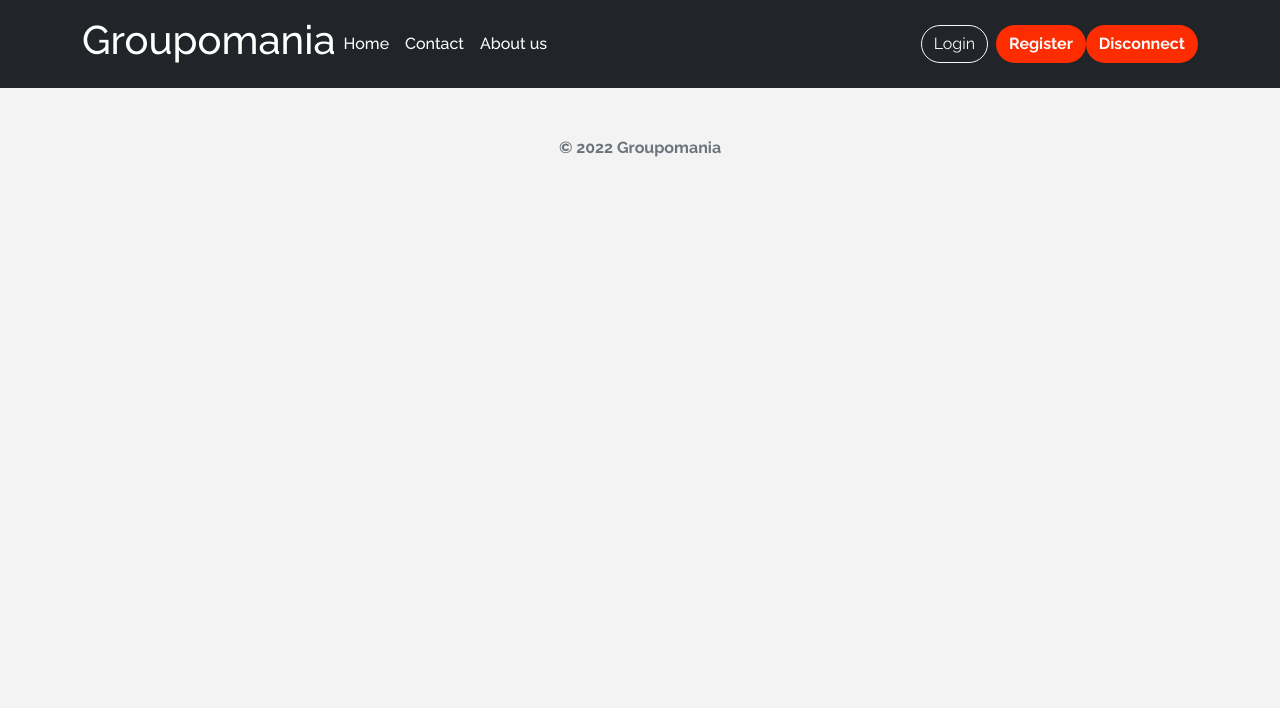
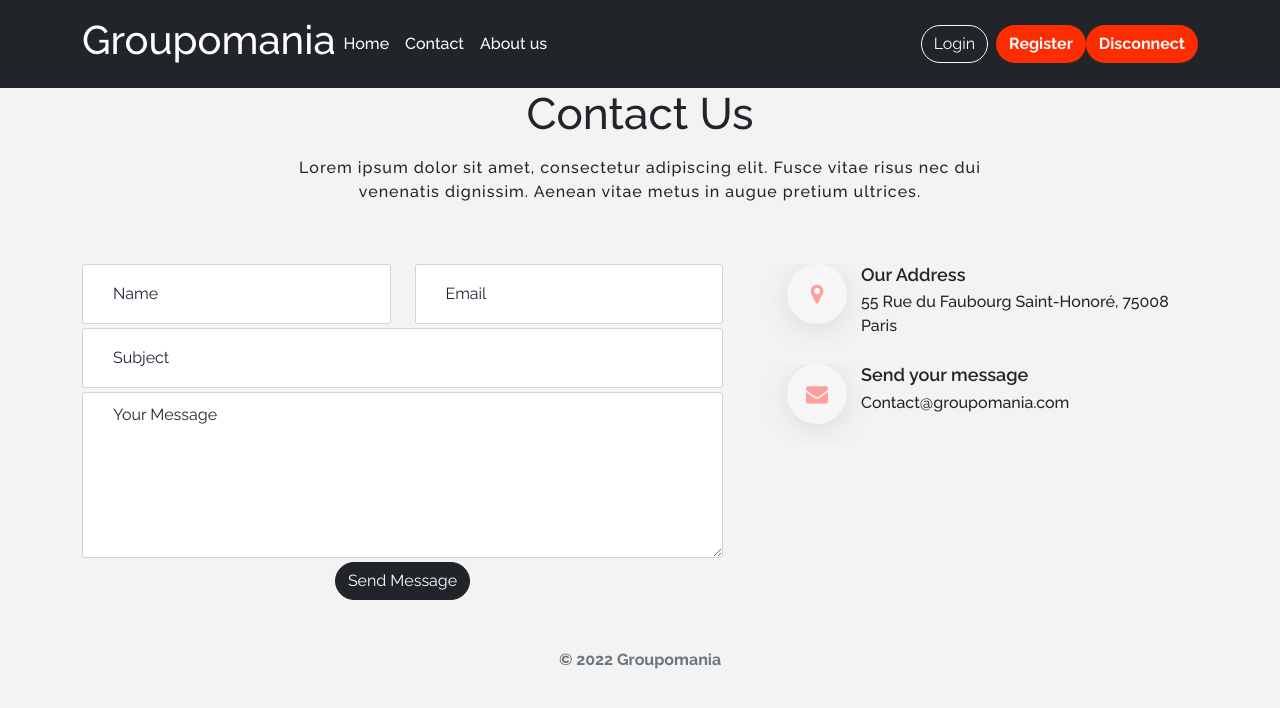
Before and after one commit to Vincent-Sniteur/Groupomania_front, a Vue app: page /contact in a window 1280 px wide. Shown: the top 708 px of the page. Built offline with nearby package versions, Linux system fonts and the light colour scheme.

Commit message:
Add global page contact

```diff
--- a/src/App.vue
+++ b/src/App.vue
@@ -8,6 +8,8 @@ import Footer from './components/UI/Footer.vue';
 </script>
 
 <template>
+<!-- Import FontAwesome -->
+<link href="https://maxcdn.bootstrapcdn.com/font-awesome/4.7.0/css/font-awesome.min.css" rel="stylesheet" />
   <body>
 
     <!-- Navbar -->
@@ -49,4 +51,5 @@ body {
     background-color: #FD2D01;
     font-weight: 700;
 }
+
 </style>
--- /dev/null
+++ b/src/components/Pages/Contact.vue
@@ -0,0 +1,192 @@
+<script>
+// Export Contact
+export default {
+  name: 'Contact',
+}
+</script>
+
+
+<template>
+<div id="contact" class="section-padding">
+	<div class="container">
+		<div class="section-title text-center">
+			<h1>Contact Us</h1>
+			<p>Lorem ipsum dolor sit amet, consectetur adipiscing elit. Fusce vitae risus nec dui venenatis dignissim. Aenean vitae metus in augue pretium ultrices.</p>
+		</div>
+		<div class="row">
+			<div class="col-lg-7">
+				<div class="contact">
+					<form class="form" name="contact-form" method="post" action="mailto:vincent.sniteur@gmail.com" onsubmit="return validation();">
+						<div class="row">
+							<div class="form-group col-md-6 mb-1">
+								<input type="text" name="name" class="form-control" placeholder="Name" required="required">
+							</div>
+							<div class="form-group col-md-6 mb-1">
+								<input type="email" name="email" class="form-control" placeholder="Email" required="required">
+							</div>
+							<div class="form-group col-md-12 mb-1">
+								<input type="text" name="subject" class="form-control" placeholder="Subject" required="required">
+							</div>
+							<div class="form-group col-md-12 mb-1">
+								<textarea rows="6" name="message" class="form-control" placeholder="Your Message" required="required"></textarea>
+							</div>
+							<div class="col-md-12 text-center">
+								<button type="submit" value="Send message" name="submit" id="submitButton" class="btn btn-dark rounded-pill" title="Submit Your Message!">Send Message</button>
+							</div>
+						</div>
+					</form>
+				</div>
+			</div><!--- END COL -->
+			<div class="col-lg-5">
+				<div class="single_address">
+					<i class="fa fa-map-marker"></i>
+					<h4>Our Address</h4>
+					<p>55 Rue du Faubourg Saint-Honoré, 75008 Paris</p>
+				</div>
+				<div class="single_address">
+					<i class="fa fa-envelope"></i>
+					<h4>Send your message</h4>
+					<p>Contact@groupomania.com</p>
+				</div>
+			</div><!--- END COL -->
+		</div><!--- END ROW -->
+	</div><!--- END CONTAINER -->
+</div>
+
+</template>
+
+<style scoped>
+
+@media only screen and (max-width:768px) {
+    .contact {
+        margin-bottom: 60px;
+    }
+}
+
+.contact input {
+    background: #fff;
+    border: 1px solid #ced4da;
+    border-radius: 3px;
+    -webkit-box-shadow: none;
+    box-shadow: none;
+    color: #232434;
+    font-size: 16px;
+    height: 60px;
+    padding: 10px;
+    width: 100%;
+    padding-left: 30px;
+    -webkit-transition: all 0.3s ease 0s;
+    -o-transition: all 0.3s ease 0s;
+    transition: all 0.3s ease 0s;
+}
+
+.contact textarea {
+    background: #fff;
+    border: 1px solid #ced4da;
+    border-radius: 3px;
+    -webkit-box-shadow: none;
+    box-shadow: none;
+    color: #232434;
+    font-size: 16px;
+    padding: 10px;
+    width: 100%;
+    padding-left: 30px;
+    -webkit-transition: all 0.3s ease 0s;
+    -o-transition: all 0.3s ease 0s;
+    transition: all 0.3s ease 0s;
+}
+
+.contact input:focus {
+    background: #fff;
+    border: 1px solid #fff;
+    color: #232434;
+    -webkit-box-shadow: none;
+    box-shadow: none;
+    outline: 0 none;
+}
+
+.contact textarea:focus {
+    background: #fff;
+    border: 1px solid #fff;
+    color: #232434;
+    -webkit-box-shadow: none;
+    box-shadow: none;
+    outline: 0 none;
+}
+
+.form-control::placeholder {
+    color: #232434;
+    opacity: 1;
+}
+
+/*START ADDRESS*/
+
+.single_address {
+    overflow: hidden;
+    margin-bottom: 10px;
+    padding-left: 40px;
+}
+
+@media only screen and (max-width:768px) {
+    .single_address {
+        padding-left: 0px;
+    }
+}
+
+.single_address i {
+    background: #f6f6f6;
+    color: #fd9f9f;
+    border-radius: 30px;
+    width: 60px;
+    height: 60px;
+    line-height: 60px;
+    text-align: center;
+    float: left;
+    margin-right: 14px;
+    font-size: 22px;
+    -webkit-box-shadow: 0 5px 30px 0 rgba(0, 0, 0, 0.1);
+    box-shadow: 0 5px 30px 0 rgba(0, 0, 0, 0.1);
+    margin-bottom: 20px;
+    -webkit-transition: all 0.3s ease 0s;
+    -o-transition: all 0.3s ease 0s;
+    transition: all 0.3s ease 0s;
+}
+
+.single_address:hover i {
+    background: #fd9f9f;
+    color: #fff;
+}
+
+.single_address h4 {
+    font-size: 18px;
+    margin-bottom: 0px;
+    overflow: hidden;
+    font-weight: 600;
+}
+
+.single_address p {
+    overflow: hidden;
+    margin-top: 5px;
+}
+
+.section-title h1 {
+    font-size: 44px;
+    font-weight: 500;
+    margin-top: 0;
+    position: relative;
+    text-transform: capitalize;
+    margin-bottom: 15px;
+}
+.section-title p {
+    padding: 0 10px;
+    width: 70%;
+    margin: auto;
+    letter-spacing: 1px;
+}
+.section-title {
+    margin-bottom: 60px;
+}
+.text-center {
+    text-align: center!important;
+}
+</style>
--- a/src/components/UI/Navbar.vue
+++ b/src/components/UI/Navbar.vue
@@ -20,7 +20,7 @@ export default {
             <!-- NavBar -->
             <ul class="nav col-12 col-lg-auto me-lg-auto mb-2 justify-content-center mb-md-0">
                 <li><router-link to="/home" class="nav-link px-2 text-white">Home</router-link></li>
-                <li><router-link to="#" class="nav-link px-2 text-white">Contact</router-link></li>
+                <li><router-link to="/contact" class="nav-link px-2 text-white">Contact</router-link></li>
                 <li><router-link to="#" class="nav-link px-2 text-white">About us</router-link></li>
             </ul>
             <!-- Auth Navbar -->
--- a/src/route/router.js
+++ b/src/route/router.js
@@ -11,6 +11,7 @@ import NewAccount from '../components/Pages/NewAccount.vue' // Import NewAccount
 import EditProfil from '../components/Pages/EditProfil.vue' // Import EditProfil
 import Landing from '../components/Pages/Landing.vue' // Import Landing
 import Admin from '../components/Pages/AdminPage.vue' // Import AdminPage
+import Contact from '../components/Pages/Contact.vue' // Import Contact
 
 // Import router fonction
 import { createRouter, createWebHistory } from 'vue-router'
@@ -27,6 +28,7 @@ const router = createRouter({
         { path: '/profil', component: Profil },
         { path: '/new-profil', component: NewAccount },
         { path: '/edit-profil', component: EditProfil },
+        { path: '/contact', component: Contact },
         { path: '/admin', component: Admin } // For admin only (security)
     ]
 })
```
